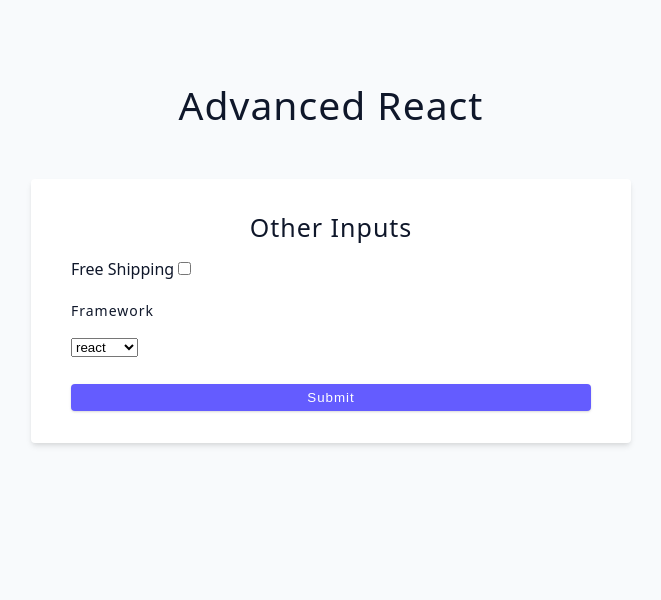
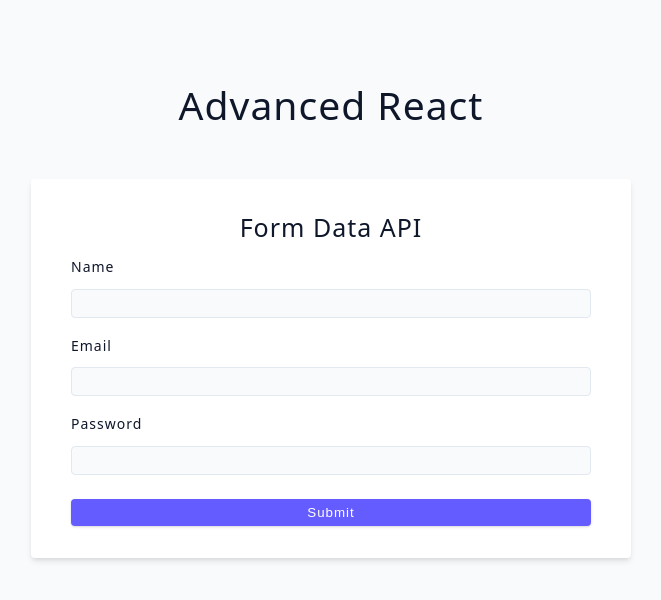
Before and after one commit to BmAlkes/TUTORIAL, a React (Vite) app: page / in a window 1280 px wide. Shown: the top 600 px of the page, without its empty margins (309-970 px from the left). Built offline with nearby package versions, Linux system fonts and the light colour scheme.

Commit message:
feat:add form data

```diff
--- a/src/App.jsx
+++ b/src/App.jsx
@@ -1,10 +1,10 @@
-import OtherInputs from "./tutorial/06-forms/04-others-inputs";
+import UncontrolledInputs from "./tutorial/06-forms/05-form-data";
 
 function App() {
   return (
     <div className="container">
       <h2>Advanced React</h2>
-      <OtherInputs />
+      <UncontrolledInputs />
     </div>
   );
 }
--- /dev/null
+++ b/src/tutorial/06-forms/05-form-data.jsx
@@ -0,0 +1,52 @@
+import { useState } from "react";
+
+const UncontrolledInputs = () => {
+  const [value, setValue] = useState(0);
+
+  const handleSubmit = (e) => {
+    e.preventDefault();
+    const formData = new FormData(e.currentTarget);
+    // const name = formData.get("name");
+    // console.log([...formData.entries()]);
+    const newUser = Object.fromEntries(formData);
+    console.log(newUser.name);
+  };
+  return (
+    <div>
+      <form className="form" onSubmit={handleSubmit}>
+        <h4>Form Data API</h4>
+        {/* name */}
+        <div className="form-row">
+          <label htmlFor="name" className="form-label">
+            name
+          </label>
+          <input type="text" className="form-input" id="name" name="name" />
+        </div>
+        {/* email */}
+        <div className="form-row">
+          <label htmlFor="email" className="form-label">
+            Email
+          </label>
+          <input type="email" className="form-input" id="email" name="email" />
+        </div>
+        {/* email */}
+        <div className="form-row">
+          <label htmlFor="password" className="form-label">
+            Password
+          </label>
+          <input
+            type="password"
+            className="form-input"
+            id="password"
+            name="password"
+          />
+        </div>
+
+        <button type="submit" className="btn btn-block">
+          submit
+        </button>
+      </form>
+    </div>
+  );
+};
+export default UncontrolledInputs;
```
